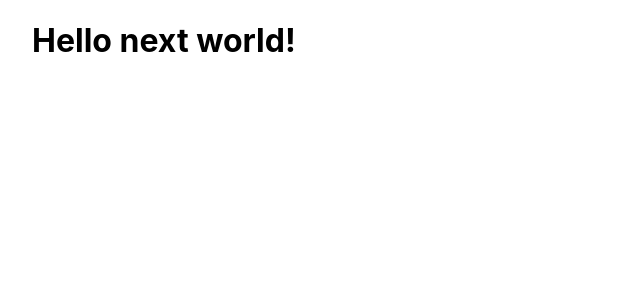
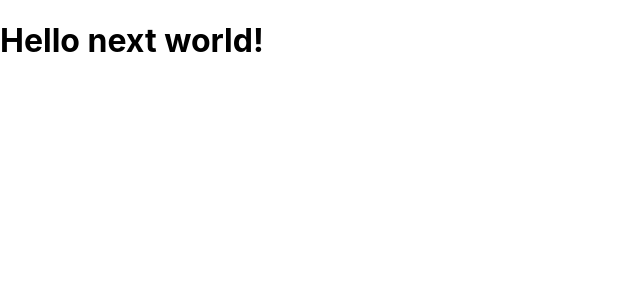
Before and after one commit to mrdzoviii/nextjs-course, a Next.js app: page / in a window 1280 px wide. Shown: the top 300 px of the page, without its empty margins (0-640 px from the left). Built offline with nearby package versions, Linux system fonts and the light colour scheme.

Commit message:
init project

```diff
--- a/pages/api/hello.ts
+++ /dev/null
@@ -1,13 +0,0 @@
-// Next.js API route support: https://nextjs.org/docs/api-routes/introduction
-import type { NextApiRequest, NextApiResponse } from 'next'
-
-type Data = {
-  name: string
-}
-
-export default function handler(
-  req: NextApiRequest,
-  res: NextApiResponse<Data>
-) {
-  res.status(200).json({ name: 'John Doe' })
-}
--- a/pages/index.tsx
+++ b/pages/index.tsx
@@ -1,9 +1,8 @@
 import type { NextPage } from "next";
-import styles from "../styles/Home.module.css";
 
 const Home: NextPage = () => {
   return (
-    <div className={styles.container}>
+    <div>
       <h1>Hello next world!</h1>
     </div>
   );
--- a/styles/Home.module.css
+++ /dev/null
@@ -1,3 +0,0 @@
-.container {
-  padding: 0 2rem;
-}
```
